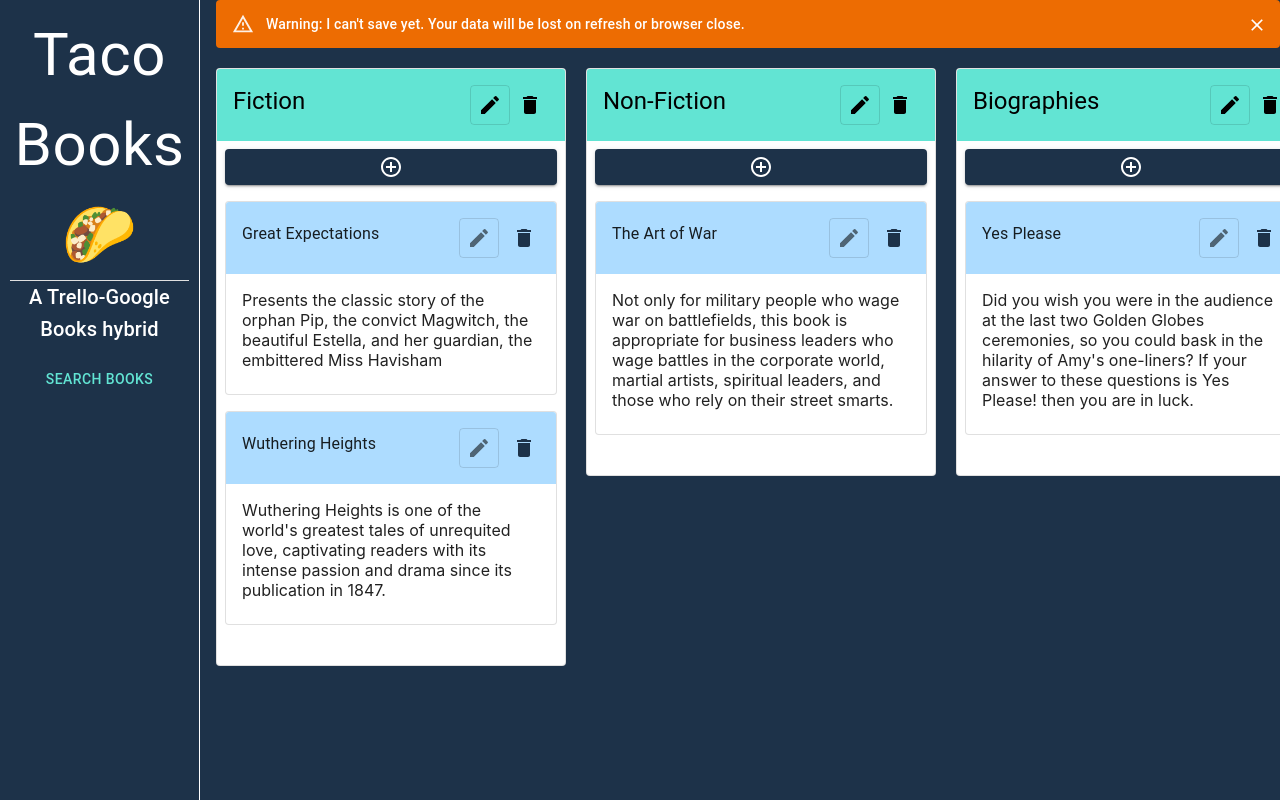
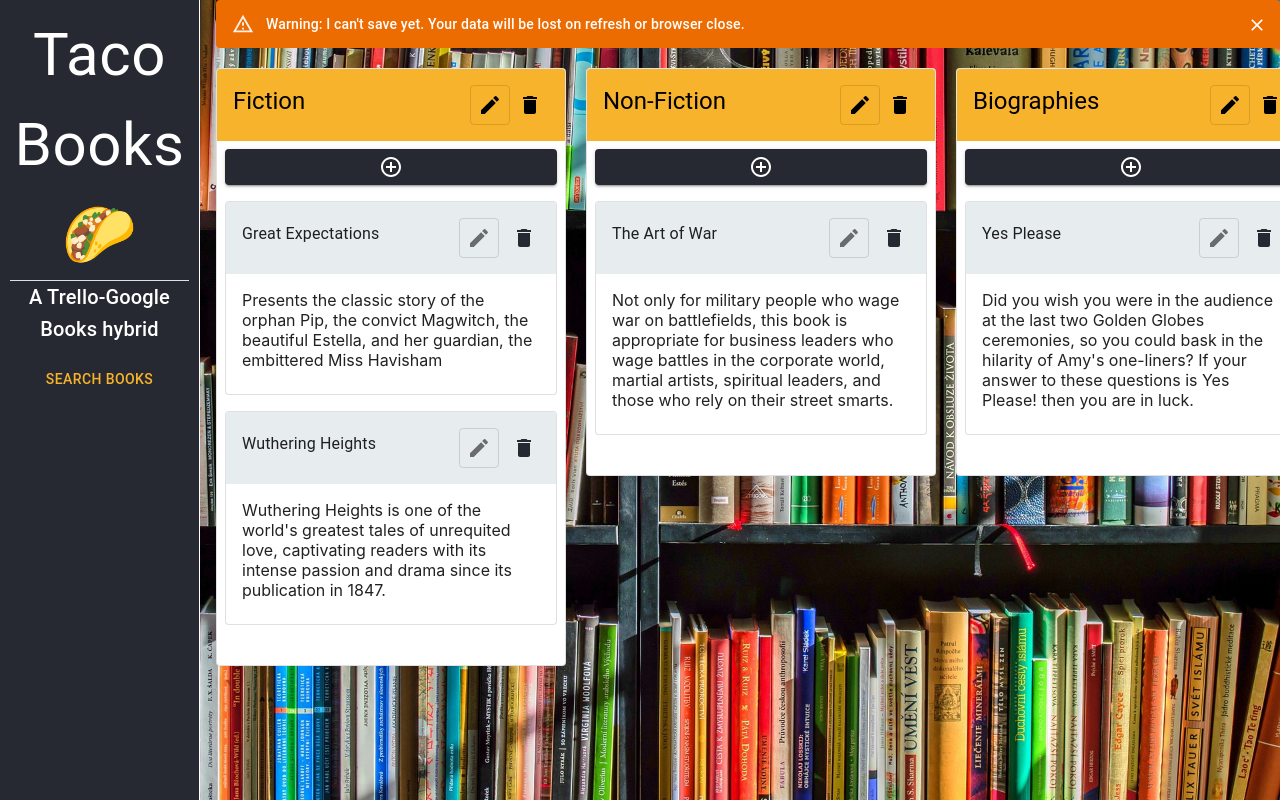
Before and after one commit to 8ftBeanBag/TacoBooks, a Next.js app in the folder taco-books/: page / in a window 1280 px wide. Built offline with nearby package versions, Linux system fonts and the light colour scheme.

Commit message:
updated to use bg image

```diff
--- a/taco-books/components/header.js
+++ b/taco-books/components/header.js
@@ -24,7 +24,7 @@ export default class extends React.Component {
     render(){
         return (
             <Box className='header-bar' sx={{ backgroundColor: 'primary.main', minHeight: {xs: 'auto', md:"100%"}, p: '10px', borderRight: {md: '1px solid white', sx:'none'}, textAlign: 'center'}}>
-                <Typography sx={{fontSize: {xs: 40, md: 45, lg: 60}}} color="white">Taco Books 🌮</Typography>
+                <Typography sx={{fontSize: {xs: 40, md: 45, lg: 60}}} color="white">Taco Books <br/> 🌮</Typography>
                 <Divider color="white"/>
                 <Typography variant="h6" color="white">A <a>Trello</a>-<a>Google Books</a> hybrid</Typography>
 
--- a/taco-books/pages/index.js
+++ b/taco-books/pages/index.js
@@ -26,7 +26,7 @@ export default function Index() {
   return (
     <ThemeProvider theme={appTheme}>
       <DndProvider backend={HTML5Backend}>
-        <Box sx={{minHeight: '100vh', backgroundColor: 'background.main', m: 0, overflowY: "auto"}}>
+        <Box sx={{minHeight: '100vh', backgroundImage: "url(books.jpg)", backgroundPosition: 'center', backgroundSize: 'cover', m: 0, overflowY: "auto"}}>
           { matches ?
             <MainLayout
               lists={lists} updateLists={(listId, cards)=>updateListCards(listId, cards)}
--- a/taco-books/theme.js
+++ b/taco-books/theme.js
@@ -2,9 +2,9 @@ import { createTheme } from "@mui/material/styles";
 
 export const appTheme = createTheme({
   palette: {
-    primary: {main: "#1D3249", text: '#ffffff'},
-    secondary1: {main: "#62E4D3", text: '#000000'},
-    secondary2: {main: "#ADDCFF"},
-    background: {main: "#1D3249"},
+    primary: {main: "#272932", text: '#ffffff'},
+    secondary1: {main: "#F7B32B", text: '#000000'},
+    secondary2: {main: "#E7ECEF"},
+    background: {main: "#272932"},
   },
 });
```
Also changed, not shown: taco-books/public/book.jpg (added), taco-books/public/books.jpg (added).
